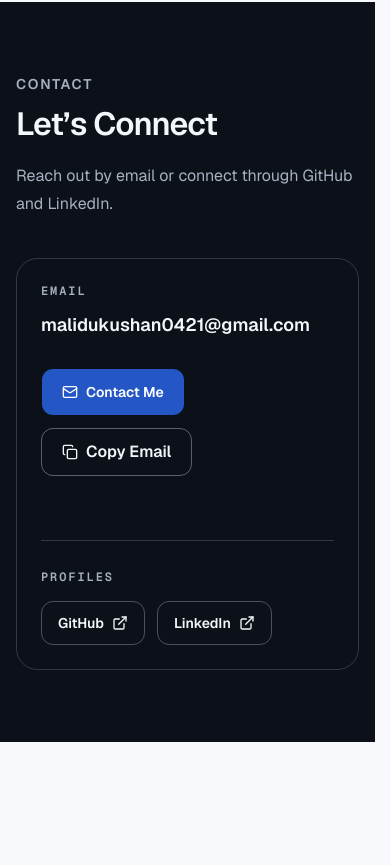
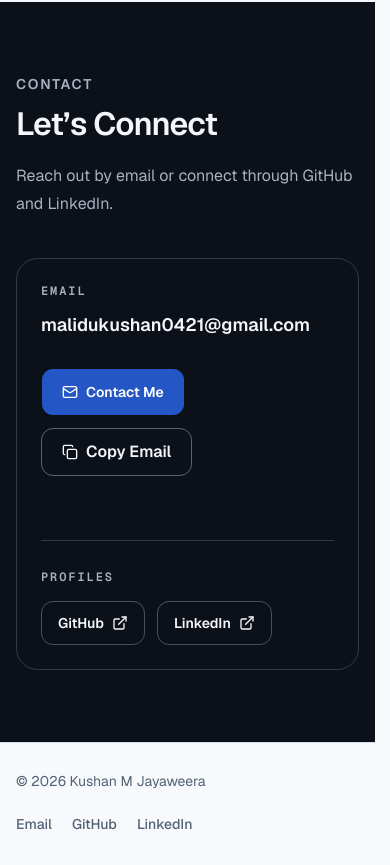
Before and after one commit to Kushan2001/kushan-portfolio, a Next.js app: page / in a window 390 px wide. Shown: the part 4872-5737 px from the top of the page. Before the commit the page ends 5614 px from the top, so only its background shows below. Built offline with nearby package versions, Linux system fonts and the light colour scheme.

Commit message:
Adding responsive footer

```diff
--- a/app/layout.tsx
+++ b/app/layout.tsx
@@ -1,6 +1,7 @@
 import type { Metadata } from "next";
 import { Geist, Geist_Mono } from "next/font/google";
 
+import { Footer } from "@/components/layout/footer";
 import { Navbar } from "@/components/layout/navbar";
 import { ThemeProvider } from "@/components/theme/theme-provider";
 
@@ -32,6 +33,7 @@ export default function RootLayout({ children }: LayoutProps<"/">) {
         <ThemeProvider>
           <Navbar />
           {children}
+          <Footer />
         </ThemeProvider>
       </body>
     </html>
--- /dev/null
+++ b/components/layout/footer.tsx
@@ -0,0 +1,55 @@
+import { Container } from "@/components/layout/container";
+import { profile } from "@/data/profile";
+
+const footerSocialLabels = new Set(["github", "linkedin"]);
+
+const footerLinkStyles =
+  "rounded-md text-sm font-medium text-muted-foreground underline-offset-4 transition-colors hover:text-foreground hover:underline focus-visible:outline-none focus-visible:ring-2 focus-visible:ring-ring focus-visible:ring-offset-4 focus-visible:ring-offset-background";
+
+export function Footer() {
+  const currentYear = new Date().getFullYear();
+  const socialLinks = profile.socialLinks.filter((link) =>
+    footerSocialLabels.has(link.label.toLowerCase()),
+  );
+
+  return (
+    <footer className="border-t border-border bg-background">
+      <Container className="flex flex-col gap-5 py-7 sm:flex-row sm:items-center sm:justify-between">
+        <p className="text-sm text-muted-foreground">
+          © {currentYear} {profile.name}
+        </p>
+
+        {profile.email || socialLinks.length > 0 ? (
+          <nav aria-label="Footer links">
+            <ul className="flex flex-wrap items-center gap-x-5 gap-y-3">
+              {profile.email ? (
+                <li>
+                  <a
+                    href={`mailto:${profile.email}`}
+                    className={footerLinkStyles}
+                  >
+                    Email
+                  </a>
+                </li>
+              ) : null}
+
+              {socialLinks.map((link) => (
+                <li key={link.url}>
+                  <a
+                    href={link.url}
+                    target="_blank"
+                    rel="noreferrer"
+                    aria-label={`${link.ariaLabel} (opens in a new tab)`}
+                    className={footerLinkStyles}
+                  >
+                    {link.label}
+                  </a>
+                </li>
+              ))}
+            </ul>
+          </nav>
+        ) : null}
+      </Container>
+    </footer>
+  );
+}
```
